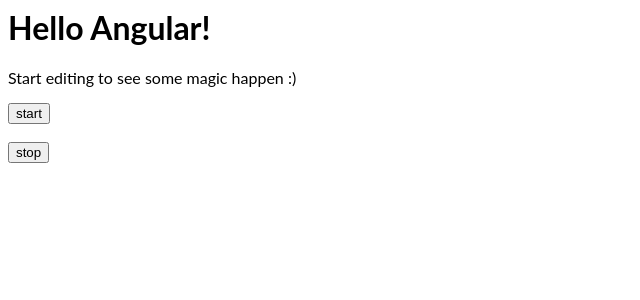
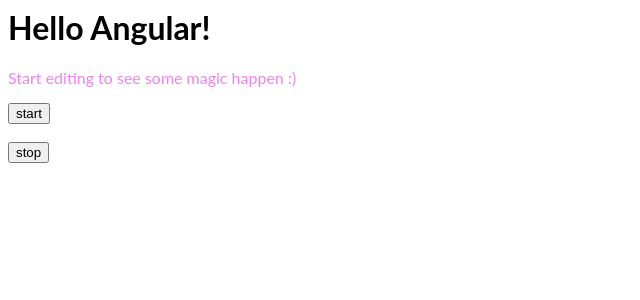
Before and after one commit to sindhuraprogrammer/angular-assignment-4, an Angular app: page / in a window 1280 px wide. Shown: the top 300 px of the page, without its empty margins (0-640 px from the left). Built offline with nearby package versions, Linux system fonts and the light colour scheme.

Commit message:
3 files modified

```diff
--- a/src/app/app.component.css
+++ b/src/app/app.component.css
@@ -1,3 +1,4 @@
 p {
   font-family: Lato;
+  color:violet;
 }
--- a/src/app/app.component.ts
+++ b/src/app/app.component.ts
@@ -3,7 +3,8 @@
 @Component({
   selector: 'my-app',
   templateUrl: './app.component.html',
-  styleUrls: [ './app.component.css' ]
+  styleUrls: [ './app.component.css' ],
+
 })
 export class AppComponent  {
   name = 'Angular';
--- a/src/app/even/even.component.ts
+++ b/src/app/even/even.component.ts
@@ -4,6 +4,7 @@
   selector: 'app-even',
   templateUrl: './even.component.html',
   styleUrls: ['./even.component.css']
+
 })
 export class EvenComponent implements OnInit {
 @Input() toevenchild:number;
```
